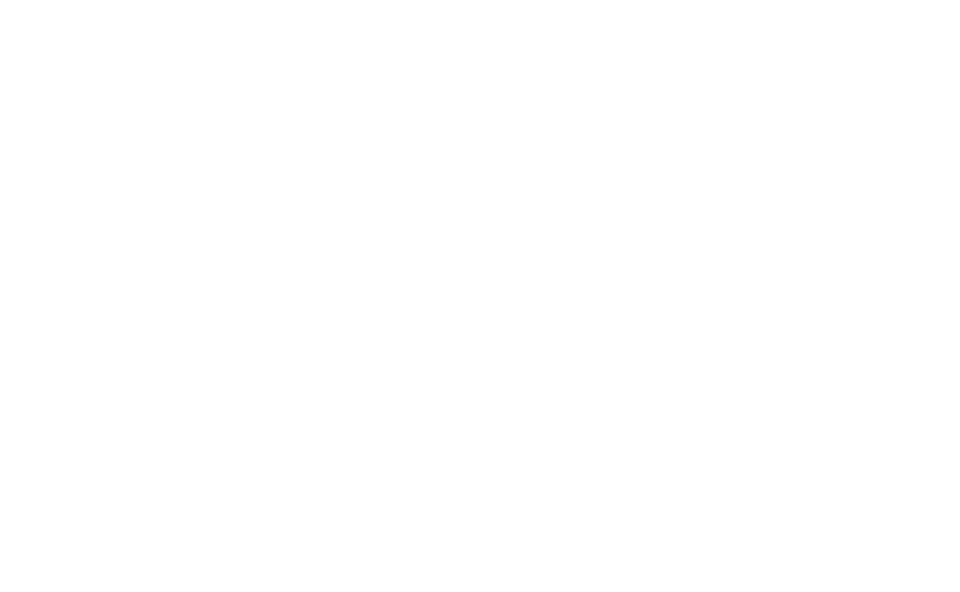
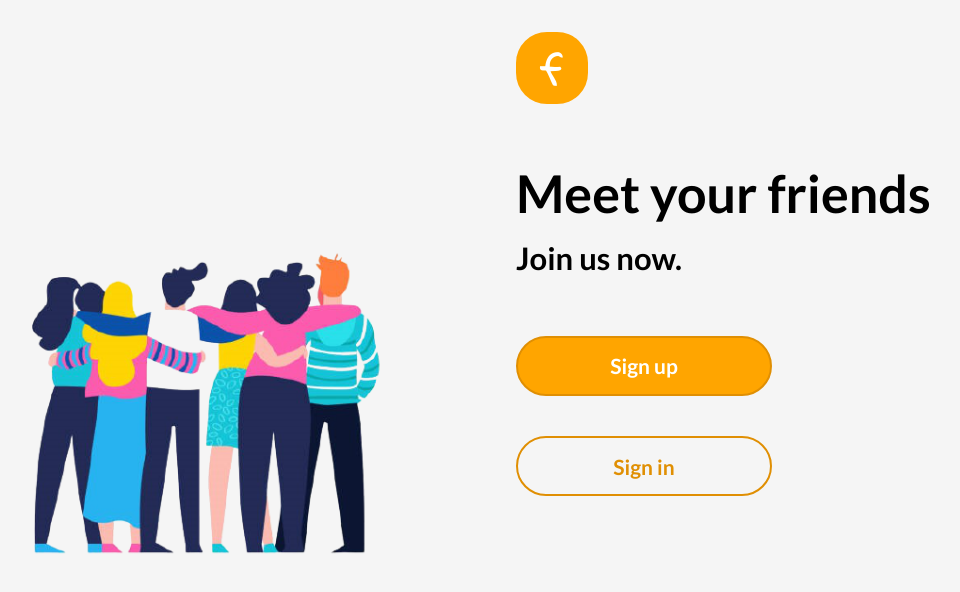
Before and after one commit to JacekKraj/Friends, a React (Create React App) app: page / in a window 1280 px wide. Shown: the top 592 px of the page, without its empty margins (188-1148 px from the left). Built offline with nearby package versions, Linux system fonts and the light colour scheme.

Commit message:
Create authentication page style

```diff
--- /dev/null
+++ b/public/index.css
@@ -0,0 +1,6 @@
+* {
+  margin: 0;
+  padding: 0;
+  box-sizing: border-box;
+  font-family: "Lato", sans-serif;
+}
--- a/public/index.html
+++ b/public/index.html
@@ -5,11 +5,8 @@
     <link rel="icon" href="%PUBLIC_URL%/favicon.ico" />
     <meta name="viewport" content="width=device-width, initial-scale=1" />
     <meta name="theme-color" content="#000000" />
-    <meta
-      name="description"
-      content="Web site created using create-react-app"
-    />
-    <link rel="apple-touch-icon" href="%PUBLIC_URL%/logo192.png" />
+    <meta name="description" content="Web site created using create-react-app" />
+
     <!--
       manifest.json provides metadata used when your web app is installed on a
       user's mobile device or desktop. See https://developers.google.com/web/fundamentals/web-app-manifest/
@@ -24,7 +21,10 @@
       work correctly both with client-side routing and a non-root public URL.
       Learn how to configure a non-root public URL by running `npm run build`.
     -->
-    <title>React App</title>
+    <link rel="preconnect" href="https://fonts.gstatic.com" />
+    <link href="https://fonts.googleapis.com/css2?family=Gloria+Hallelujah&family=Lato:wght@400;700&display=swap" rel="stylesheet" />
+    <link rel="stylesheet" href="index.css" />
+    <title>Friends</title>
   </head>
   <body>
     <noscript>You need to enable JavaScript to run this app.</noscript>
--- a/src/App.js
+++ b/src/App.js
@@ -1,5 +1,16 @@
-function App() {
-  return <div className="App"></div>;
-}
+import React from "react";
+import { Route, Switch } from "react-router-dom";
+
+import AuthenticationMainPage from "./authentication/authenticationMainPage/AuthenticationMainPage";
+
+const App = () => {
+  let routes = (
+    <Switch>
+      <Route path="/" exact render={() => <AuthenticationMainPage />} />
+    </Switch>
+  );
+
+  return <div>{routes}</div>;
+};
 
 export default App;
--- /dev/null
+++ b/src/UI/button/Button.js
@@ -0,0 +1,19 @@
+import React from "react";
+import classnames from "classnames";
+
+import classes from "./button.module.scss";
+
+const Button = (props) => {
+  return (
+    <button
+      type="button"
+      disabled={props.disabled}
+      onClick={props.onClick}
+      className={classnames(props.className, classes.button, props.transparent ? classes.buttonTransparent : classes.buttonNormal)}
+    >
+      {props.children}
+    </button>
+  );
+};
+
+export default Button;
--- /dev/null
+++ b/src/UI/button/button.module.scss
@@ -0,0 +1,42 @@
+.button {
+  background-color: #ffa500;
+  color: white;
+  border: 2px solid #e08f03;
+  font-size: 18px;
+  padding: 3% 0;
+  font-weight: bold;
+  text-align: center;
+  border-radius: 30px;
+  transition: 0.19s;
+  cursor: pointer;
+  outline: none;
+}
+
+.buttonNormal:hover {
+  background-color: #f59c03;
+  border: 2px solid #ce8405;
+}
+.buttonTransparent:hover {
+  background-color: rgba(255, 165, 0, 0.08);
+}
+
+.buttonNormal {
+  background-color: #ffa500;
+  border: 2px solid #e08f03;
+}
+
+.buttonTransparent {
+  background-color: transparent;
+  color: #e08f03;
+}
+@media (min-width: 600px) and (orientation: portrait) {
+  .button {
+    font-size: 28px;
+  }
+}
+
+@media (min-width: 1024px) and (orientation: landscape) {
+  .button {
+    font-size: 21px;
+  }
+}
--- /dev/null
+++ b/src/UI/logo/Logo.js
@@ -0,0 +1,14 @@
+import React from "react";
+import classnames from "classnames";
+
+import classes from "./logo.module.scss";
+
+const Logo = (props) => {
+  return (
+    <div className={classnames(classes.logo, props.className)}>
+      <p>f</p>
+    </div>
+  );
+};
+
+export default Logo;
--- /dev/null
+++ b/src/UI/logo/logo.module.scss
@@ -0,0 +1,14 @@
+.logo {
+  display: flex;
+  align-items: center;
+  justify-content: center;
+  border-radius: 43%;
+  background-color: #ffa500;
+  color: white;
+  font-weight: bold;
+}
+
+.logo p {
+  margin-left: -5%;
+  font-family: "Gloria Hallelujah";
+}
--- /dev/null
+++ b/src/authentication/authenticationMainPage/AuthenticationMainPage.js
@@ -0,0 +1,33 @@
+import React from "react";
+
+import classes from "./authenticationMainPage.module.scss";
+import friendsGraphics from "./../../assets/images/friendsGraphics.png";
+import Logo from "./../../UI/logo/Logo";
+import Button from "./../../UI/button/Button";
+
+const AuthenticationMainPage = () => {
+  return (
+    <div className={classes.component}>
+      <div className={classes.infoContainer}>
+        <div className={classes.logoContainer}>
+          <Logo className={classes.logo} />
+        </div>
+        <div className={classes.hedalinesContainer}>
+          <h1>Meet your friends</h1>
+          <h4>Join us now.</h4>
+        </div>
+        <div className={classes.buttonsContainer}>
+          <Button className={classes.button}>Sign up</Button>
+          <Button transparent={true} className={classes.button}>
+            Sign in
+          </Button>
+        </div>
+      </div>
+      <div className={classes.graphicsContainer}>
+        <img src={friendsGraphics} alt="graphic of friends" />
+      </div>
+    </div>
+  );
+};
+
+export default AuthenticationMainPage;
--- /dev/null
+++ b/src/authentication/authenticationMainPage/authenticationMainPage.module.scss
@@ -0,0 +1,251 @@
+.component {
+  background-color: rgb(245, 245, 245);
+  min-height: 100vh;
+}
+
+.logoContainer {
+  margin-left: 10%;
+  padding-top: 5%;
+  margin-bottom: 10%;
+}
+
+.logo {
+  width: 9vh;
+  height: 9vh;
+  font-size: 29px;
+}
+
+.hedalinesContainer {
+  width: 80%;
+  margin: 0 auto;
+}
+
+.hedalinesContainer > h1 {
+  font-size: 36px;
+}
+
+.hedalinesContainer > h4 {
+  font-size: 24px;
+  margin-top: 2%;
+}
+
+.buttonsContainer {
+  width: 80%;
+  margin: 10% auto 0%;
+  display: flex;
+  align-items: center;
+  flex-direction: column;
+}
+
+.button {
+  width: 90%;
+  margin: 4% 0;
+}
+
+.graphicsContainer {
+  width: 100%;
+}
+
+.graphicsContainer > img {
+  width: 90%;
+  display: block;
+  margin: 0 auto;
+}
+
+@media (min-width: 600px) and (orientation: portrait) {
+  .logoContainer {
+    padding-top: 6%;
+    margin-bottom: 7%;
+  }
+  .logo {
+    font-size: 46px;
+  }
+
+  .hedalinesContainer > h1 {
+    font-size: 66px;
+  }
+
+  .hedalinesContainer > h4 {
+    font-size: 40px;
+    margin-top: 3%;
+  }
+
+  .buttonsContainer {
+    width: 80%;
+    margin: 9% auto 0%;
+    justify-content: space-between;
+    flex-direction: row;
+  }
+
+  .button {
+    width: 45%;
+    margin: 0;
+  }
+  .graphicsContainer > img {
+    width: 90%;
+
+    margin: -4% auto 0;
+  }
+}
+
+@media (min-width: 600px) and (orientation: landscape) {
+  .component {
+    display: flex;
+    flex-direction: row-reverse;
+  }
+  .infoContainer {
+    width: 50%;
+  }
+
+  .logoContainer {
+    padding-top: 7%;
+    margin-bottom: 9%;
+  }
+
+  .logo {
+    width: 12vh;
+    height: 12vh;
+    font-size: 25px;
+  }
+
+  .hedalinesContainer > h1 {
+    font-size: 32px;
+  }
+
+  .hedalinesContainer > h4 {
+    font-size: 21px;
+  }
+
+  .buttonsContainer {
+    margin: 8% auto 0;
+  }
+
+  .button {
+    width: 90%;
+  }
+
+  .graphicsContainer {
+    width: 50%;
+    display: flex;
+    align-items: center;
+  }
+
+  .graphicsContainer > img {
+    width: 100%;
+  }
+}
+
+@media (min-width: 755px) and (orientation: landscape) {
+  .infoContainer {
+    width: 45%;
+  }
+
+  .logoContainer {
+    padding-top: 13%;
+    margin-bottom: 19%;
+  }
+
+  .logo {
+    width: 9vh;
+    height: 9vh;
+    font-size: 29px;
+  }
+
+  .hedalinesContainer > h1 {
+    font-size: 46px;
+  }
+
+  .hedalinesContainer > h4 {
+    margin-top: 3%;
+    font-size: 31px;
+  }
+
+  .buttonsContainer {
+    margin: 11% auto 0;
+  }
+
+  .button {
+    width: 80%;
+  }
+
+  .graphicsContainer {
+    width: 55%;
+    display: flex;
+    align-items: center;
+  }
+
+  .graphicsContainer > img {
+    width: 100%;
+  }
+}
+
+@media (min-width: 1100px) and (orientation: landscape) {
+  .infoContainer {
+    width: 52%;
+  }
+
+  .logoContainer {
+    padding-top: 8%;
+    margin-bottom: 17%;
+  }
+
+  .logo {
+    width: 9vh;
+    height: 9vh;
+  }
+
+  .hedalinesContainer > h1 {
+    font-size: 52px;
+  }
+
+  .buttonsContainer {
+    margin: 7% 0 0 0;
+  }
+
+  .button {
+    width: 70%;
+  }
+
+  .graphicsContainer {
+    width: 48%;
+  }
+}
+
+@media (min-width: 1200px) and (orientation: landscape) {
+  .logoContainer {
+    padding-top: 6%;
+    margin-bottom: 15%;
+  }
+}
+
+@media (min-width: 1280px) and (orientation: landscape) {
+  .infoContainer {
+    width: 50%;
+  }
+
+  .logo {
+    font-size: 32px;
+  }
+
+  .logoContainer {
+    padding-top: 5%;
+    margin-bottom: 9%;
+  }
+
+  .hedalinesContainer > h1 {
+    font-size: 52px;
+  }
+
+  .buttonsContainer {
+    margin: 6% 0 0 -10%;
+  }
+
+  .button {
+    width: 50%;
+  }
+
+  .graphicsContainer {
+    padding-left: 8%;
+    width: 47%;
+  }
+}
--- a/src/index.js
+++ b/src/index.js
@@ -1,12 +1,15 @@
 import React from "react";
 import ReactDOM from "react-dom";
 import reportWebVitals from "./reportWebVitals";
+import { BrowserRouter } from "react-router-dom";
 
 import App from "./App";
 
 ReactDOM.render(
   <React.StrictMode>
-    <App />
+    <BrowserRouter>
+      <App />
+    </BrowserRouter>
   </React.StrictMode>,
   document.getElementById("root")
 );
```
Also changed, not shown: src/assets/images/friendsGraphics.png (added).
